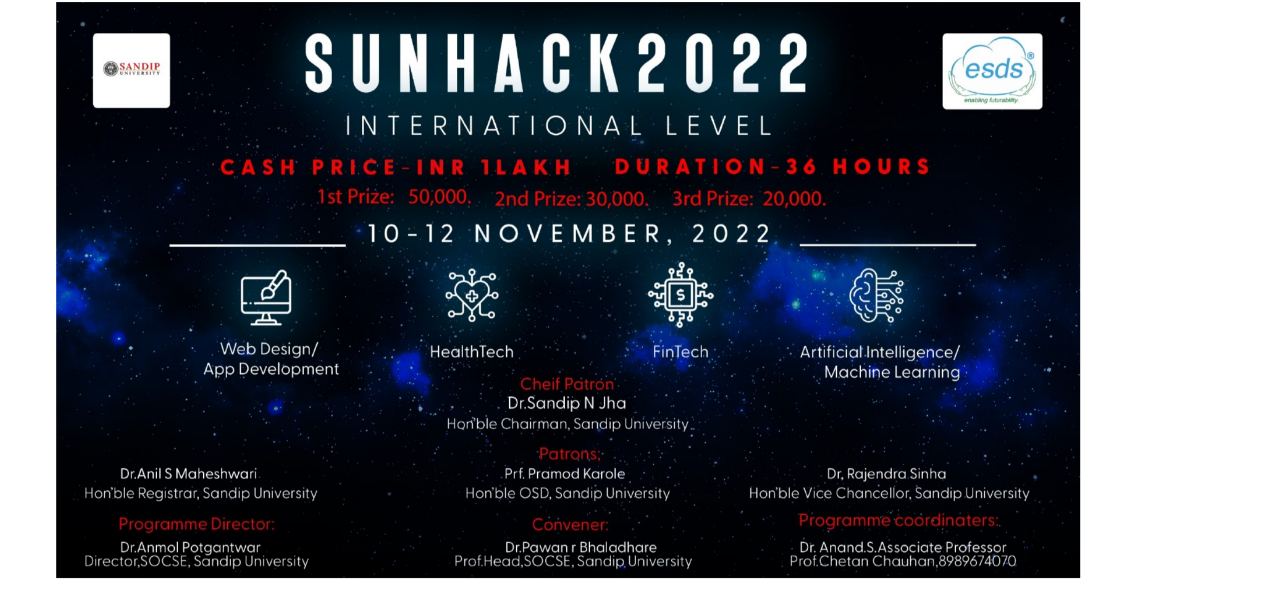
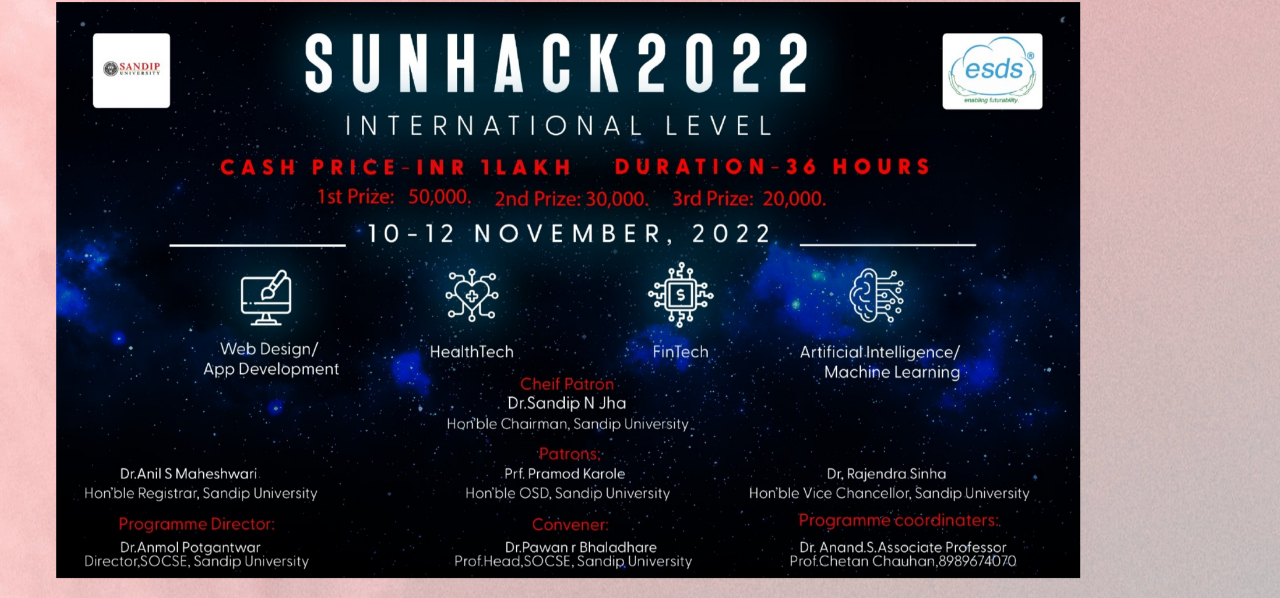
Before and after one commit to GauravKhalase/sunhack_22, a plain HTML site: page index.html in a window 1280 px wide. Shown: the part 68-666 px from the top of the page. Drawn offline with nearby package versions, Linux system fonts and the light colour scheme.

Commit message:
Update index.css

```diff
--- a/index.css
+++ b/index.css
@@ -5,7 +5,7 @@
 }
 main{
     padding-top: 60px;
-
+    background: url(img/bg.jpg) no-repeat right;
 
 }
 /*.bg{
```
